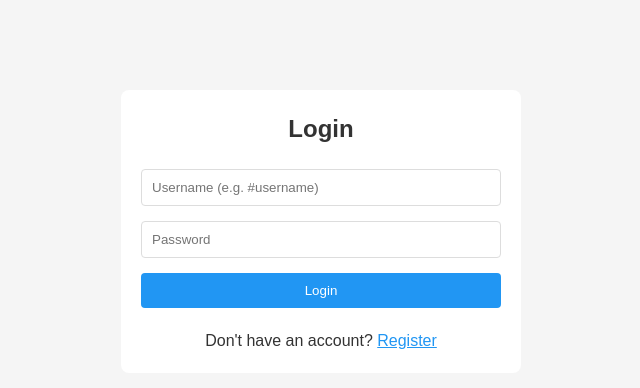
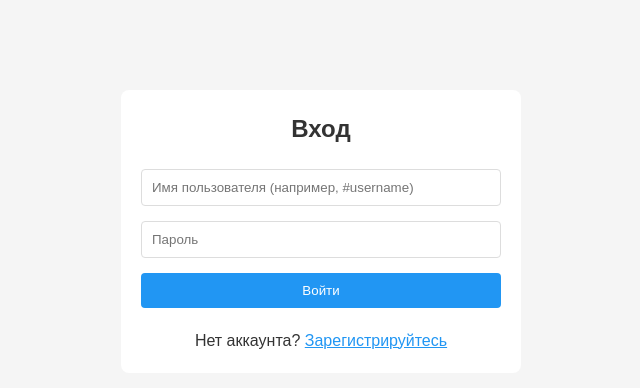
Before and after one commit to matveyv252524/site, a FastAPI app: page /login in a window 1280 px wide. Shown: the part 111-499 px from the top of the page, without its empty margins (319-959 px from the left). Run offline with FastAPI, Linux system fonts and the light colour scheme.

Commit message:
Update login.html

```diff
--- a/templates/login.html
+++ b/templates/login.html
@@ -2,24 +2,24 @@
 
 {% block content %}
     <div style="max-width: 400px; margin: 50px auto; padding: 20px; background: white; border-radius: 8px;">
-        <h2 style="text-align: center; margin-bottom: 20px;">Login</h2>
+        <h2 style="text-align: center; margin-bottom: 20px;">Вход</h2>
 
         {% if error %}
         <div style="color: #f44336; margin-bottom: 15px; text-align: center;">{{ error }}</div>
         {% endif %}
 
         <form method="post" action="/login" style="display: flex; flex-direction: column; gap: 15px;">
-            <input type="text" name="username" placeholder="Username (e.g. #username)" required
+            <input type="text" name="username" placeholder="Имя пользователя (например, #username)" required
                    style="padding: 10px; border: 1px solid #ddd; border-radius: 4px;">
-            <input type="password" name="password" placeholder="Password" required
+            <input type="password" name="password" placeholder="Пароль" required
                    style="padding: 10px; border: 1px solid #ddd; border-radius: 4px;">
             <button type="submit" style="padding: 10px; background: #2196f3; color: white; border: none; border-radius: 4px; cursor: pointer;">
-                Login
+                Войти
             </button>
         </form>
 
         <div style="text-align: center; margin-top: 20px;">
-            Don't have an account? <a href="/register" style="color: #2196f3;">Register</a>
+            Нет аккаунта? <a href="/register" style="color: #2196f3;">Зарегистрируйтесь</a>
         </div>
     </div>
 {% endblock %}
```
